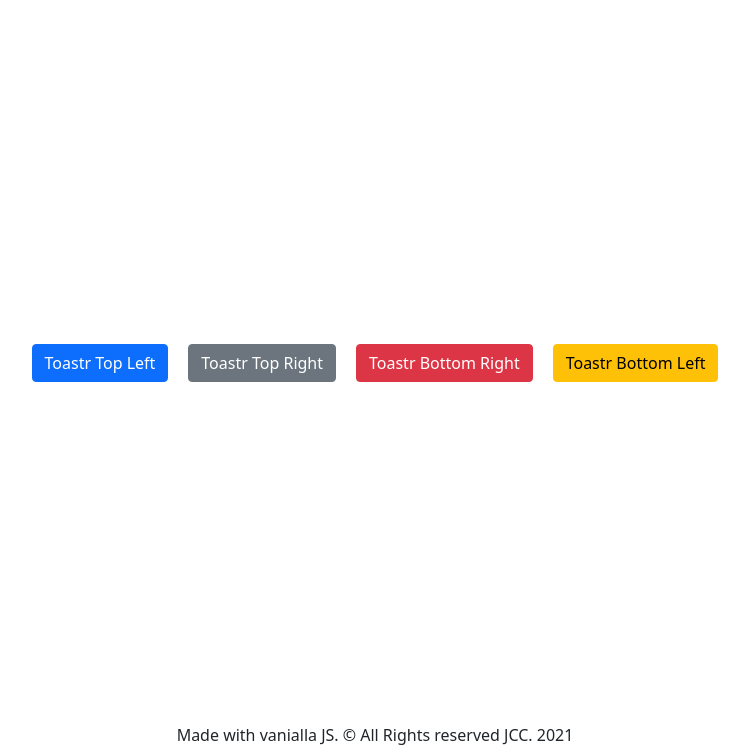
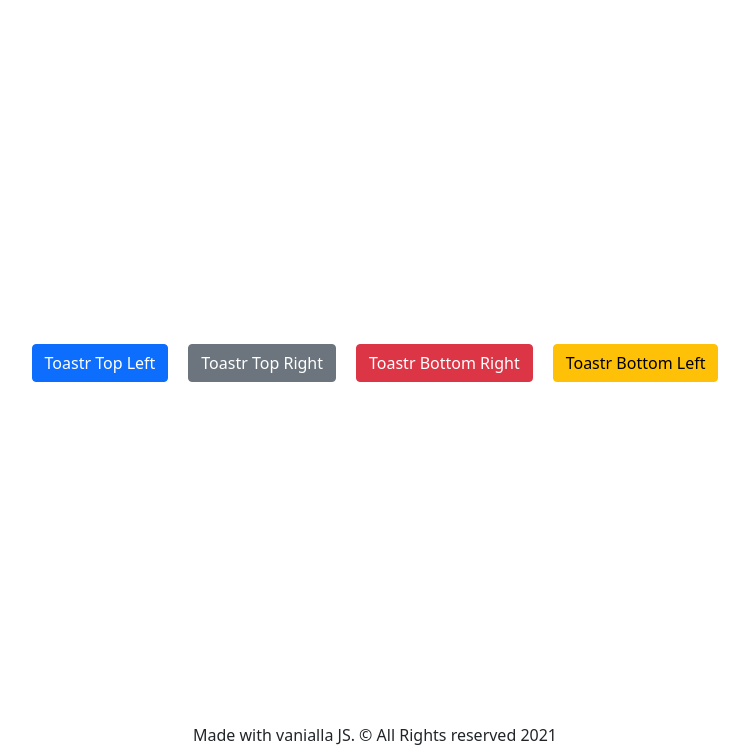
Before and after one commit to ajallow-hub/toastr_notificationV2, a plain HTML site: page index.html in a window 1280 px wide. Shown: the part 53-800 px from the top of the page, without its empty margins (265-1014 px from the left). Drawn offline with nearby package versions, Linux system fonts and the light colour scheme.

Commit message:
index.html updated

```diff
--- a/index.html
+++ b/index.html
@@ -112,8 +112,7 @@
         <button type="button" class="btn btn-warning" id="toastr-bottom-left">Toastr Bottom Left</button>
       </main>
       <footer>
-        Made with vanialla JS. &copy; All Rights reserved JCC.
-        <span id="year"></span>
+        Made with vanialla JS. &copy; All Rights reserved <span id="year"></span>
       </footer>
 
       <script src="toastr.js"></script>
```
